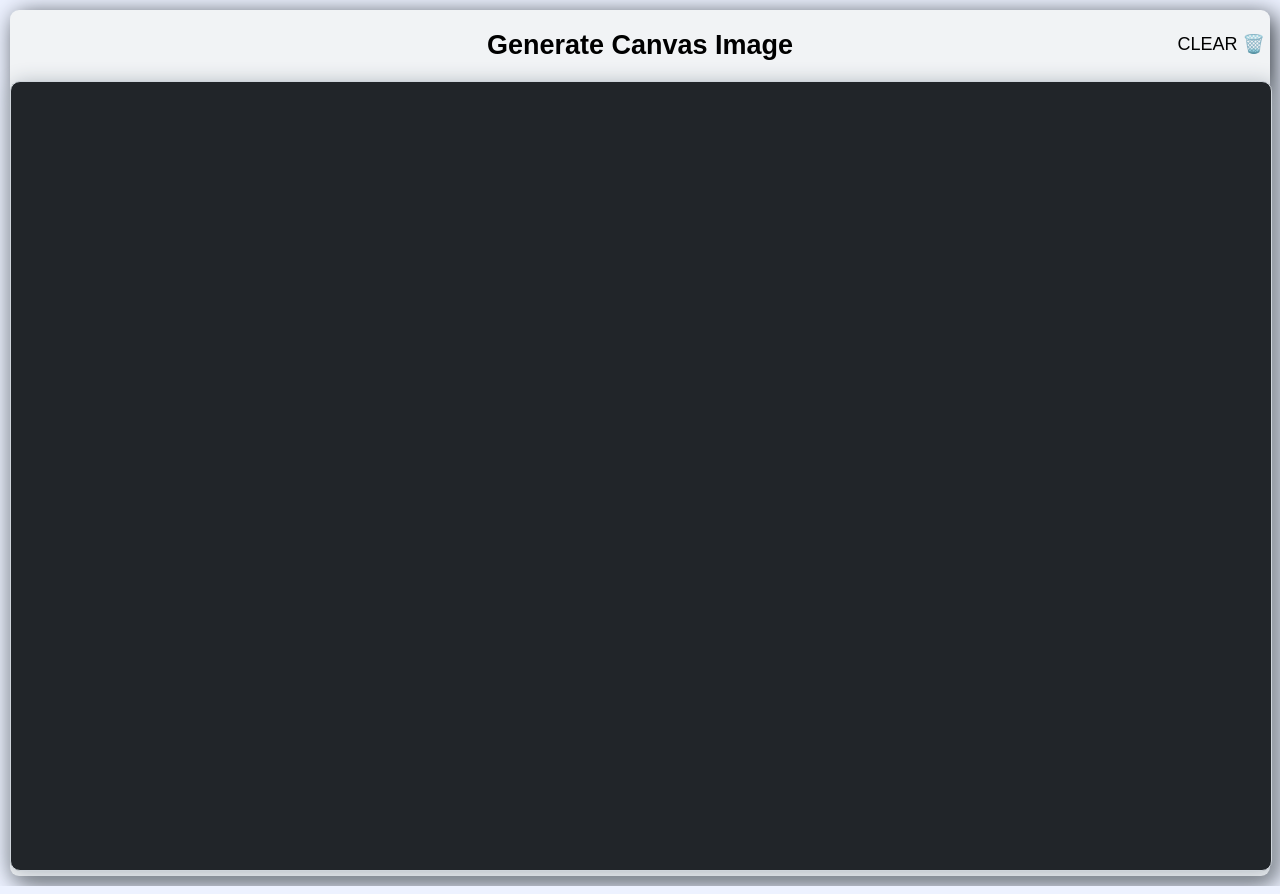
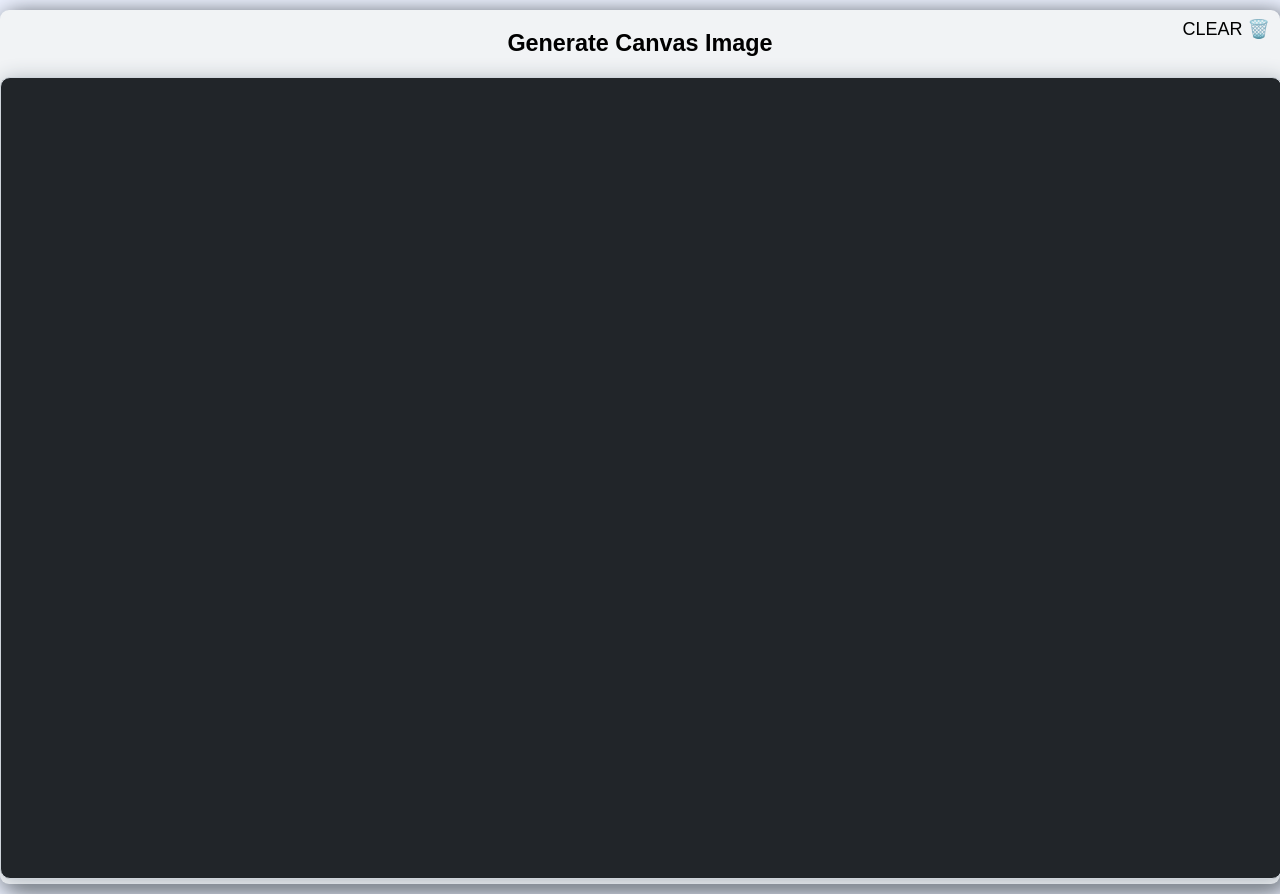
Before and after one commit to YutaMoriJP/Canvas-Drawing-App, a React (Create React App) app: page / in a window 1280 px wide. Built offline with nearby package versions, Linux system fonts and the light colour scheme.

Commit message:
minor changes

```diff
--- a/src/components/Canvas.js
+++ b/src/components/Canvas.js
@@ -55,7 +55,7 @@ const Canvas = ({ canvasRef }) => {
     context.strokeStyle = "white";
     context.lineWidth = 2;
     contextRef.current = context;
-  }, [open]);
+  }, [open, contextRef, canvasRef]);
 
   //when the resize event is fired, at that point, contextRef is already initialized
   //although useResize's useEffect runs first
--- a/src/components/ClearCanvas.js
+++ b/src/components/ClearCanvas.js
@@ -3,7 +3,7 @@ import FixedRight from "../styles/FixedRight";
 import styled from "styled-components";
 
 const Text = styled.p`
-  padding: 15px;
+  padding: 0 10px;
   cursor: pointer;
   ::after {
     content: " 🗑️";
--- a/src/styles/Canvas.js
+++ b/src/styles/Canvas.js
@@ -1,8 +1,8 @@
 import styled from "styled-components";
 
 const Canvas = styled.canvas`
-  width: 100%;
-  height: 100%;
+  width: 100vw;
+  height: 100vh;
   background: #212529;
   border: 1px solid #ced4da;
   box-shadow: 2px 2px 20px #adb5bd;
--- a/src/styles/Global.js
+++ b/src/styles/Global.js
@@ -26,7 +26,7 @@ const Global = createGlobalStyle`
         background: #edf2ff;
         font-family: Arial, Helvetica, sans-serif;
         text-align: center;
-        margin:10px
+        margin:10px 0;
     }
 `;
 
--- a/src/styles/Link.js
+++ b/src/styles/Link.js
@@ -1,7 +1,7 @@
 import styled from "styled-components";
 
 const Link = styled.a`
-  font-size: 1.5rem;
+  font-size: 1.3rem;
   color: black;
   font-weight: 900;
   padding: 20px;
```
Also changed, not shown: 1 other file (tests, documents, lock files or other folders).
